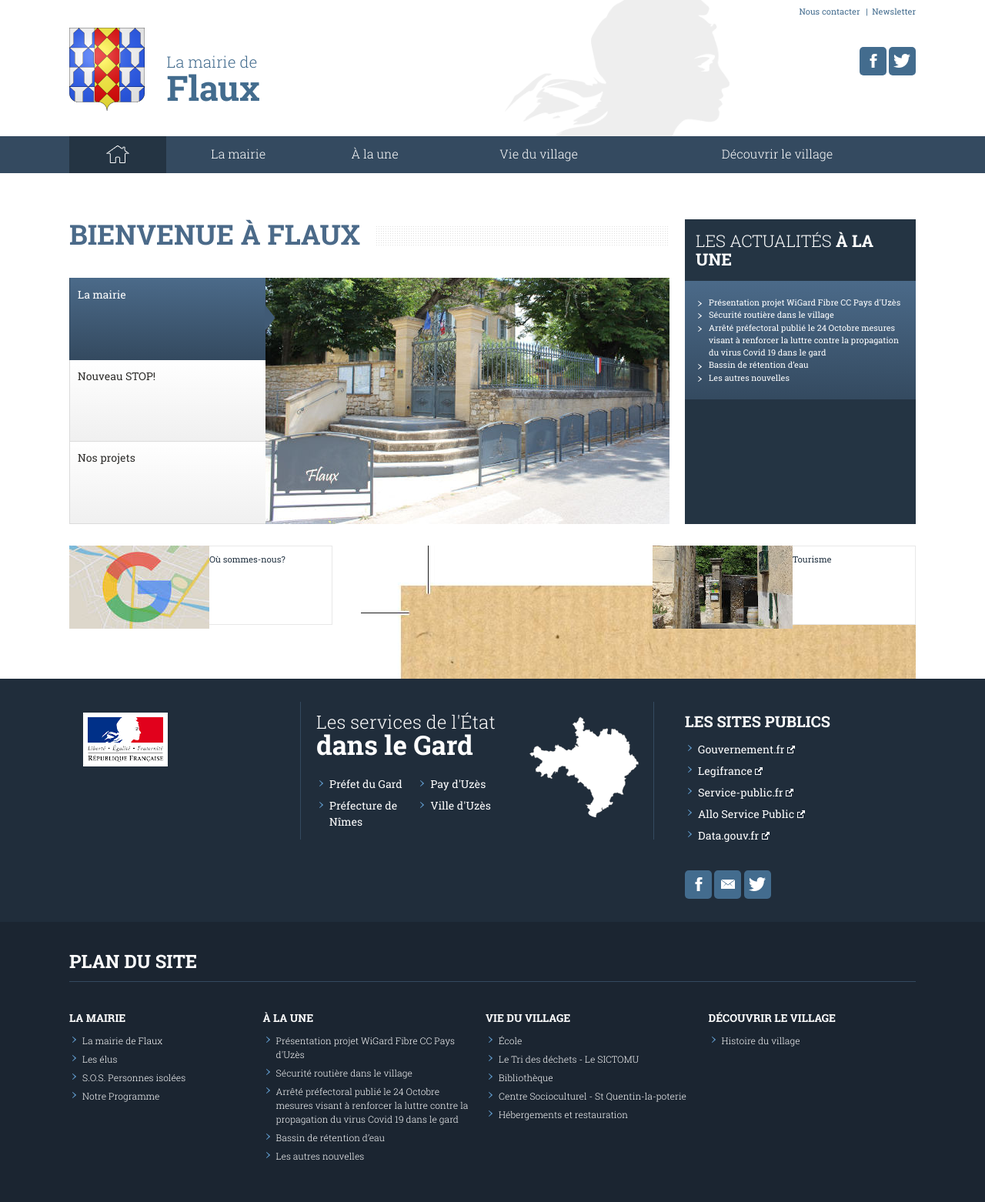
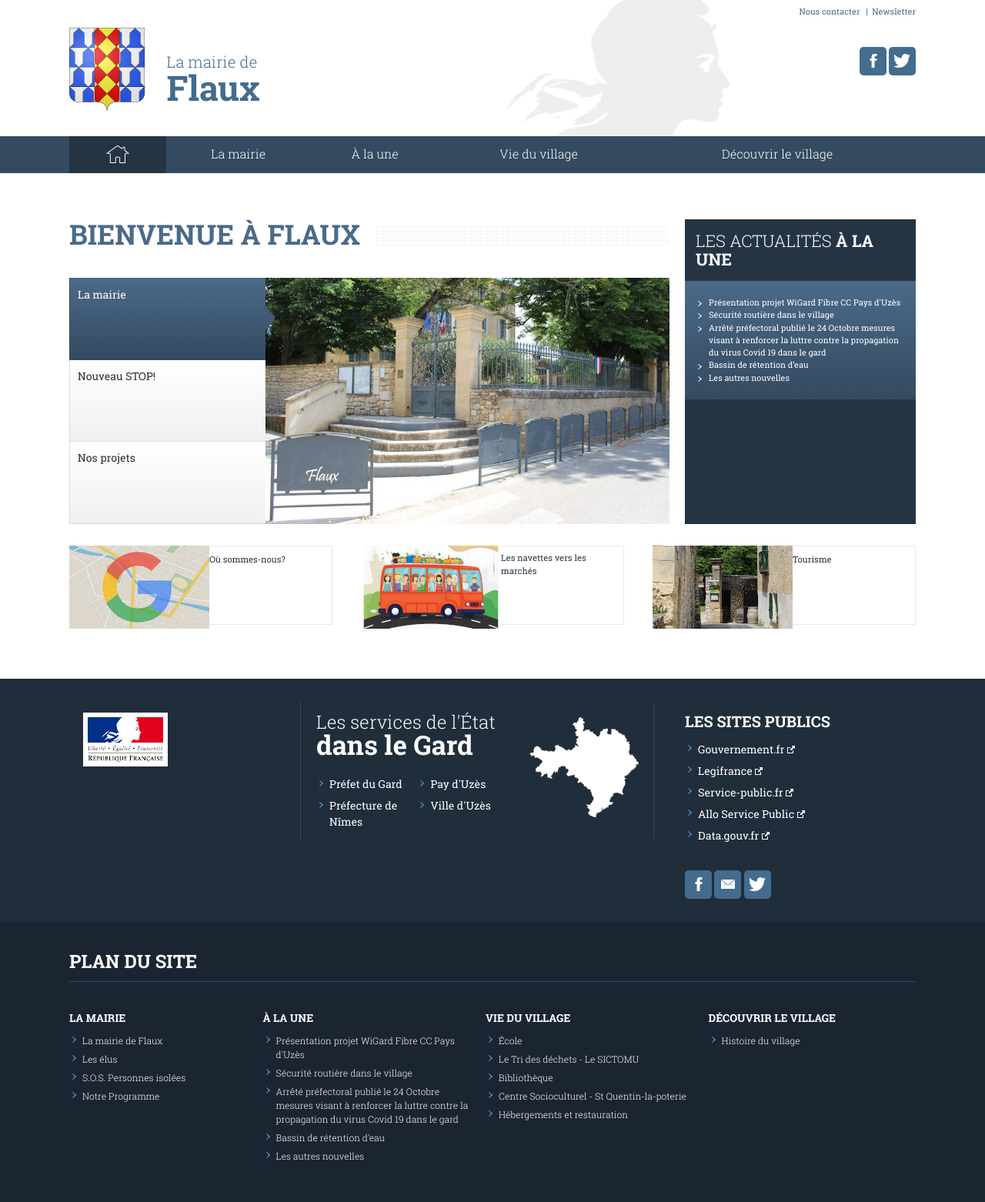
Before and after one commit to Flaux-Village/flaux-village.github.io, a Jekyll site: the page built from index.md, in a window 1280 px wide. Shown: the whole page at 77% size. Built offline with Jekyll 4.4.1, drawn with Linux system fonts in a browser that asks for light colours.

Commit message:
Update index.md

```diff
--- a/index.md
+++ b/index.md
@@ -24,8 +24,8 @@ articles_en_vedette:
   description_illustration: La Mairie de Flaux.
 - titre: "Les navettes vers les marchés"
   addresse: /assets/flyer/Dépliant-NAVETTES_CCPU-2020.pdf
-  illustration: /assets/images/Navettes.jpg
-  description_illustration: Le clocher de l'église de Flaux.
+  illustration: /assets/images/Navettessmall.jpg
+  description_illustration: Dépliant Navette.
 - titre: "Tourisme"
   addresse: /hebergements.html
   illustration: /assets/illustrations/182_108_flauxtapas_3622.jpg
```
